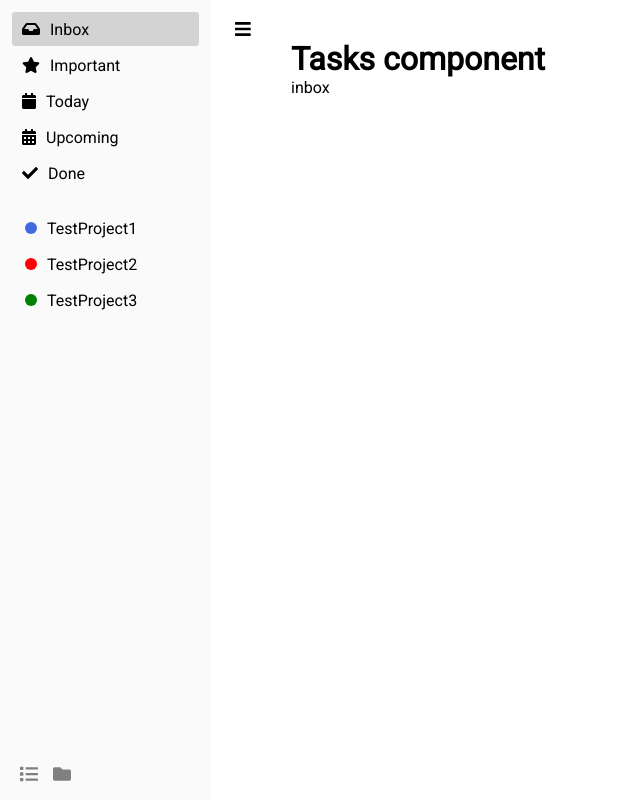
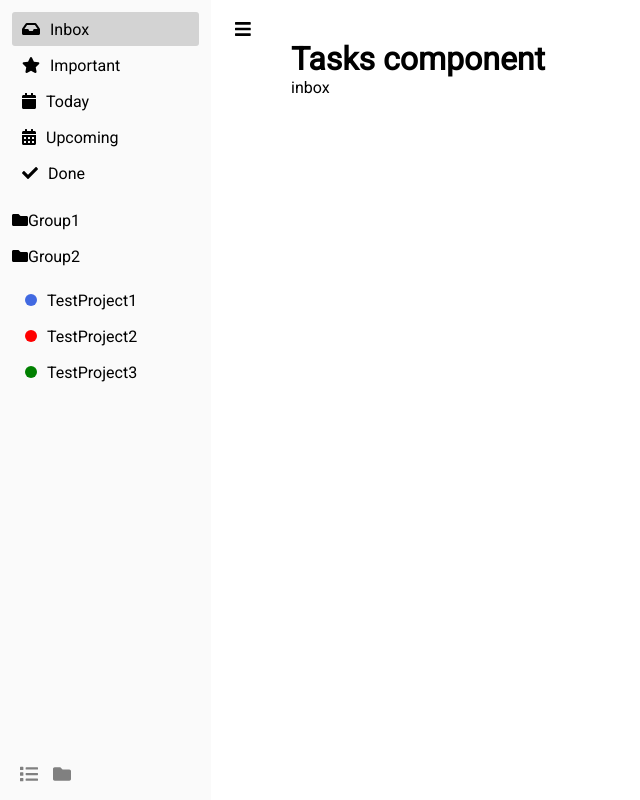
Before and after one commit to rafalrybicki/task_manager, a Vue app: page /inbox in a window 1280 px wide. Shown: the whole page, without its empty margins (0-640 px from the left). Built offline with nearby package versions, Linux system fonts and the light colour scheme.

Commit message:
Add ProjectListGroup component

```diff
--- a/src/components/ProjectList.vue
+++ b/src/components/ProjectList.vue
@@ -1,5 +1,6 @@
 <template>
    <div>
+      <ProjectListGroup v-for="projectGroup in projectGroups" :key="projectGroup.name" :name="projectGroup.name" :projects="projectGroup.projects" />
       <ul>
          <ProjectListItem v-for="project in projects" :itemData="project" :key="project.to" />
       </ul>
@@ -7,10 +8,12 @@
 </template>
 
 <script>
+import ProjectListGroup from './ProjectListGroup'
 import ProjectListItem from './ProjectListItem';
 export default {
    components: {
-      ProjectListItem,
+      ProjectListGroup,
+      ProjectListItem
    },
    data() {
       return {
@@ -33,7 +36,9 @@ export default {
                      color: 'green',
                      to: '/test3'
                   },
-               ],
+               ]
+            },
+            {
                name: 'Group2',
                projects: [
                   {
--- /dev/null
+++ b/src/components/ProjectListGroup.vue
@@ -0,0 +1,41 @@
+<template>
+   <div @click="open = !open">
+      <font-awesome-icon :icon="open ? 'folder-open' : 'folder'"></font-awesome-icon>
+      <span>{{ name }}</span>
+      <ul v-show="open">
+         <ProjectListItem v-for="project in projects" :itemData="project" :key="project.to" />
+      </ul>
+      <br>
+   </div>
+</template>
+
+<script>
+import ProjectListItem from './ProjectListItem';
+export default {
+   props: {
+      name: {
+         title: String,
+         required: true
+      },
+      projects: {
+         type: Array,
+         required: true
+      }
+   },
+   data() {
+      return {
+         open: false
+      }
+   },
+   components: {
+      ProjectListItem,
+   }
+}
+</script>
+
+<style scoped>
+   div {
+      min-height: 34px;
+      margin-bottom: 2px;
+   }
+</style>
```
